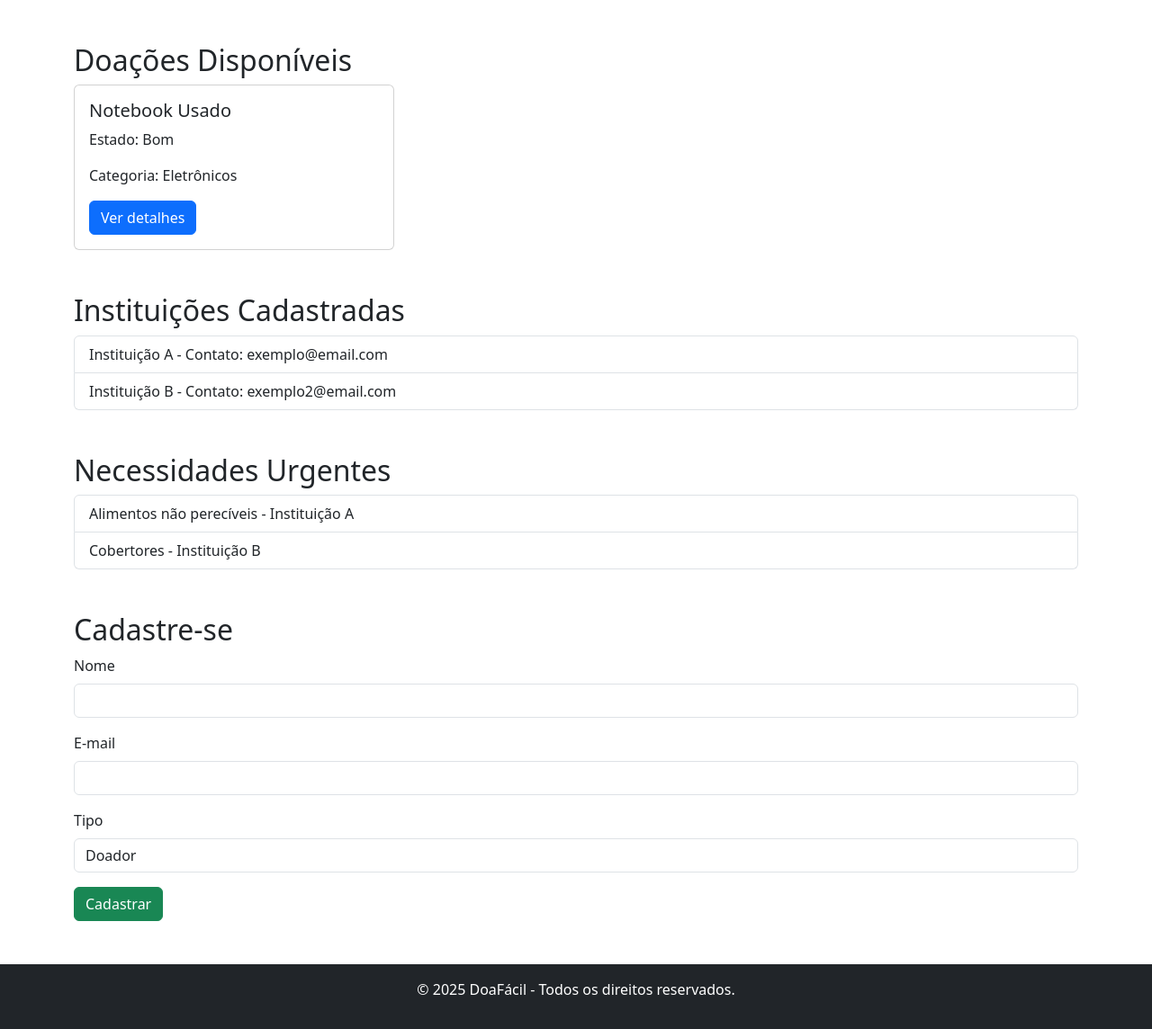
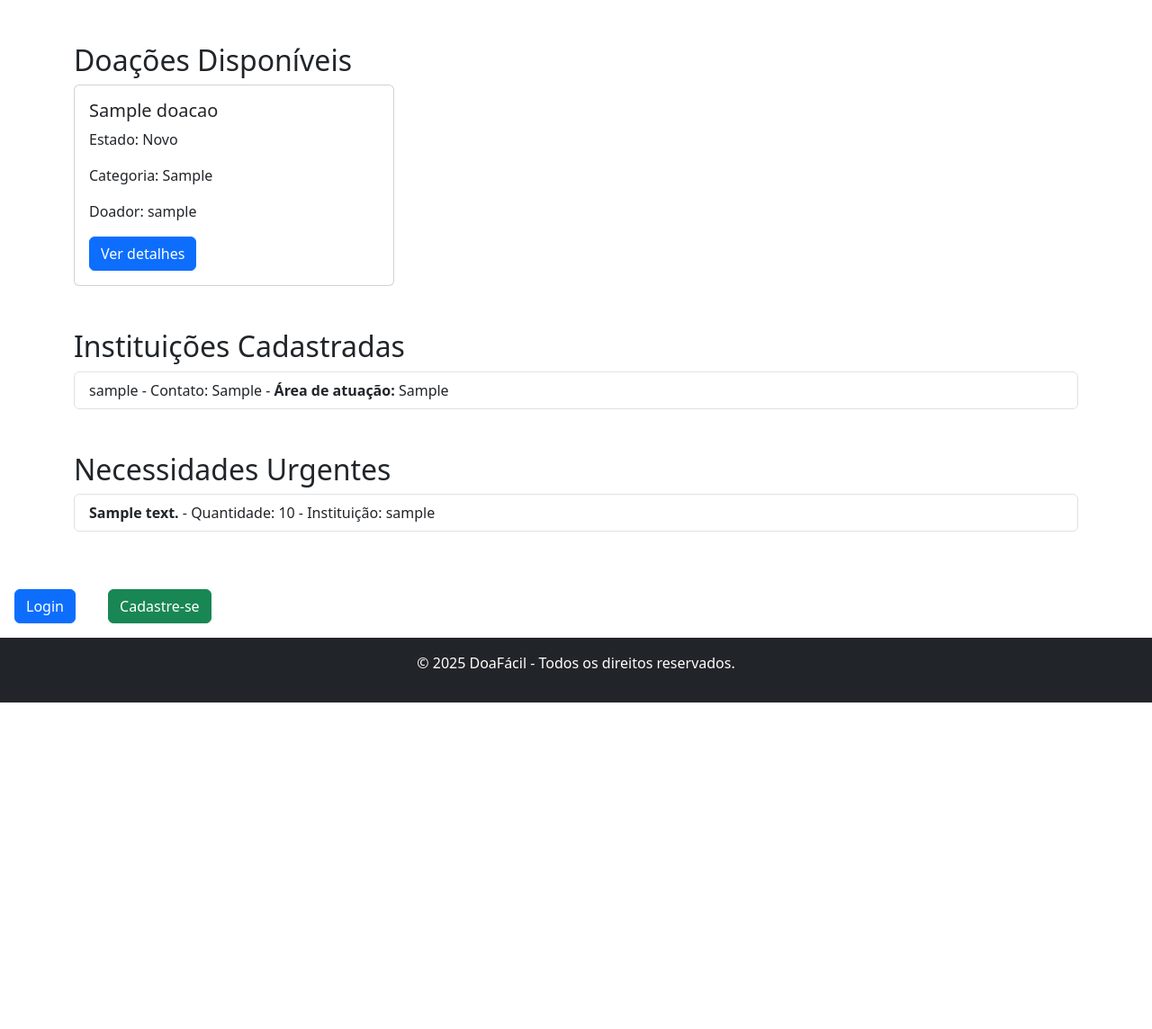
Before and after one commit to jotap1101/DoaFacil, a Django app: page / in a window 1280 px wide. Shown: the part 286-1430 px from the top of the page at 90% size. After the commit the page ends 1067 px from the top, so only its background shows below. Run offline with Django 5.2, Linux system fonts and the light colour scheme; tables that the repository leaves empty hold one stand-in row (values such as "Sample post").

Commit message:
botoes de login

```diff
--- a/app/templates/index.html
+++ b/app/templates/index.html
@@ -1,3 +1,4 @@
+{% load static %}
 <!DOCTYPE html>
 <html lang="pt-BR">
 <head>
@@ -5,24 +6,10 @@
     <meta name="viewport" content="width=device-width, initial-scale=1.0">
     <title>DoaFácil - Plataforma de Doações</title>
     <link href="https://cdn.jsdelivr.net/npm/bootstrap@5.3.0/dist/css/bootstrap.min.css" rel="stylesheet">
+    <link rel="stylesheet" href="{% static 'style.css' %}">
 </head>
 <body>
-    <nav class="navbar navbar-expand-lg navbar-dark bg-primary">
-        <div class="container">
-            <a class="navbar-brand" href="#">DoaFácil</a>
-            <button class="navbar-toggler" type="button" data-bs-toggle="collapse" data-bs-target="#navbarNav">
-                <span class="navbar-toggler-icon"></span>
-            </button>
-            <div class="collapse navbar-collapse" id="navbarNav">
-                <ul class="navbar-nav ms-auto">
-                    <li class="nav-item"><a class="nav-link" href="#doacoes">Doações</a></li>
-                    <li class="nav-item"><a class="nav-link" href="#instituicoes">Instituições</a></li>
-                    <li class="nav-item"><a class="nav-link" href="#necessidades">Necessidades</a></li>
-                    <li class="nav-item"><a class="nav-link" href="#cadastro">Cadastro</a></li>
-                </ul>
-            </div>
-        </div>
-    </nav>
+    {% include 'navbar.html' %}
 
     <header class="bg-light text-center p-5">
         <h1>Facilitamos sua Doação!</h1>
@@ -33,62 +20,149 @@
     <section id="doacoes" class="container my-5">
         <h2>Doações Disponíveis</h2>
         <div class="row">
-            <!-- Exemplo de Card de Doação -->
+            {% for doacao in doacoes %}
             <div class="col-md-4">
                 <div class="card">
                     <div class="card-body">
-                        <h5 class="card-title">Notebook Usado</h5>
-                        <p class="card-text">Estado: Bom</p>
-                        <p class="card-text">Categoria: Eletrônicos</p>
-                        <a href="#" class="btn btn-primary">Ver detalhes</a>
+                        <h5 class="card-title">{{ doacao.nome }}</h5>
+                        <p class="card-text">Estado: {{ doacao.estado_conservacao }}</p>
+                        <p class="card-text">Categoria: {{ doacao.categoria }}</p>
+                        <p class="card-text">Doador: {{ doacao.doador.usuario.username }}</p>
+                        <a href="{% url 'detalhes_doacao' doacao.id %}" class="btn btn-primary">Ver detalhes</a>
                     </div>
                 </div>
             </div>
+            {% empty %}
+            <p>Não há doações disponíveis no momento.</p>
+            {% endfor %}
         </div>
     </section>
 
     <section id="instituicoes" class="container my-5">
         <h2>Instituições Cadastradas</h2>
         <ul class="list-group">
-            <li class="list-group-item">Instituição A - Contato: exemplo@email.com</li>
-            <li class="list-group-item">Instituição B - Contato: exemplo2@email.com</li>
+            {% for instituicao in instituicoes %}
+            <li class="list-group-item">
+                {{ instituicao.usuario.username }} - Contato: {{ instituicao.contato }} -
+                <strong>Área de atuação:</strong> {{ instituicao.area_atuacao }}
+            </li>
+            {% empty %}
+            <p>Nenhuma instituição cadastrada ainda.</p>
+            {% endfor %}
         </ul>
     </section>
 
     <section id="necessidades" class="container my-5">
         <h2>Necessidades Urgentes</h2>
         <ul class="list-group">
-            <li class="list-group-item">Alimentos não perecíveis - Instituição A</li>
-            <li class="list-group-item">Cobertores - Instituição B</li>
+            {% for necessidade in necessidades %}
+            <li class="list-group-item">
+                <strong>{{ necessidade.descricao }}</strong> -
+                Quantidade: {{ necessidade.quantidade }} -
+                Instituição: {{ necessidade.instituicao.usuario.username }}
+            </li>
+            {% empty %}
+            <p>Não há necessidades cadastradas no momento.</p>
+            {% endfor %}
         </ul>
     </section>
 
-    <section id="cadastro" class="container my-5">
-        <h2>Cadastre-se</h2>
-        <form>
+    <button class="btn btn-primary m-3" id="loginBtn">Login</button>
+    <button class="btn btn-success m-3" id="registerBtn">Cadastre-se</button>
+
+    <!-- Modal de Login -->
+    <div class="modal fade" id="loginModal" tabindex="-1" aria-labelledby="loginModalLabel" aria-hidden="true">
+        <div class="modal-dialog">
+            <div class="modal-content">
+                <div class="modal-header">
+                    <h5 class="modal-title" id="loginModalLabel">Login</h5>
+                    <button type="button" class="btn-close" data-bs-dismiss="modal" aria-label="Close"></button>
+                </div>
+                <div class="modal-body">
+                    <form method="POST" action="/login/">
+                        {% csrf_token %}
+                        <div class="mb-3">
+                            <label class="form-label">Usuário</label>
+                            <input type="text" class="form-control" name="username" required>
+                        </div>
+                        <div class="mb-3">
+                            <label class="form-label">Senha</label>
+                            <input type="password" class="form-control" name="password" required>
+                        </div>
+                        <button type="submit" class="btn btn-success">Entrar</button>
+                    </form>
+                </div>
+            </div>
+        </div>
+    </div>
+
+    <!-- Modal de Cadastro -->
+    <div class="modal fade" id="registerModal" tabindex="-1" aria-labelledby="registerModalLabel" aria-hidden="true">
+        <div class="modal-dialog">
+            <div class="modal-content">
+                <div class="modal-header">
+                    <h5 class="modal-title" id="registerModalLabel">Cadastro</h5>
+                    <button type="button" class="btn-close" data-bs-dismiss="modal" aria-label="Close"></button>
+                </div>
+                <div class="modal-body">
+                    <form method="POST" action="{% url 'register' %}">
+                        {% csrf_token %}
                         <div class="mb-3">
                             <label class="form-label">Nome</label>
-                <input type="text" class="form-control" required>
+                            <input type="text" class="form-control" name="name" required>
                         </div>
                         <div class="mb-3">
                             <label class="form-label">E-mail</label>
-                <input type="email" class="form-control" required>
+                            <input type="email" class="form-control" name="email" required>
                         </div>
                         <div class="mb-3">
-                <label class="form-label">Tipo</label>
-                <select class="form-control">
-                    <option>Doador</option>
-                    <option>Instituição</option>
+                            <label class="form-label">Senha</label>
+                            <input type="password" class="form-control" name="password" required>
+                        </div>
+                        <div class="mb-3">
+                            <label class="form-label">Tipo de Conta</label>
+                            <select class="form-control" name="account_type" id="accountType">
+                                <option value="pessoa_fisica">Pessoa Física</option>
+                                <option value="instituicao">Instituição</option>
                             </select>
+                        </div>
+                        <div class="mb-3 d-none" id="institutionFields">
+                            <label class="form-label">Área de Atuação</label>
+                            <input type="text" class="form-control" name="area_atuacao">
+                            <label class="form-label">Contato</label>
+                            <input type="text" class="form-control" name="contato">
                         </div>
                         <button type="submit" class="btn btn-success">Cadastrar</button>
                     </form>
-    </section>
+                </div>
+            </div>
+        </div>
+    </div>
 
     <footer class="bg-dark text-white text-center p-3">
         <p>&copy; 2025 DoaFácil - Todos os direitos reservados.</p>
     </footer>
 
     <script src="https://cdn.jsdelivr.net/npm/bootstrap@5.3.0/dist/js/bootstrap.bundle.min.js"></script>
+    <script>
+        document.getElementById("loginBtn").addEventListener("click", function() {
+            var loginModal = new bootstrap.Modal(document.getElementById("loginModal"));
+            loginModal.show();
+        });
+
+        document.getElementById("registerBtn").addEventListener("click", function() {
+            var registerModal = new bootstrap.Modal(document.getElementById("registerModal"));
+            registerModal.show();
+        });
+
+        document.getElementById("accountType").addEventListener("change", function() {
+            var institutionFields = document.getElementById("institutionFields");
+            if (this.value === "instituicao") {
+                institutionFields.classList.remove("d-none");
+            } else {
+                institutionFields.classList.add("d-none");
+            }
+        });
+    </script>
 </body>
 </html>
--- a/app/urls.py
+++ b/app/urls.py
@@ -10,7 +10,8 @@ urlpatterns = [
     path('instituicoes/<int:instituicao_id>/', views.detalhes_instituicao, name='detalhes_instituicao'),  # Detalhes de uma instituição
     path('cadastrar_doacao/', views.cadastrar_doacao, name='cadastrar_doacao'),  # Cadastro de doação
     path('cadastrar_necessidade/', views.cadastrar_necessidade, name='cadastrar_necessidade'),  # Cadastro de necessidade
-    # path('ocorrencias', views.OcorrenciasView, name='ocorrencias'),
+    path('register/', views.register_view, name='register'),
+    path('pagdoacoes', views.DoacoesView, name='pagdoacoes'),
     # path('instituicoes', views.InstituicoesView, name='instituicoes'),
     # path('areasdosaber', views.AreasdosaberView, name='areasdosaber'),
 ]
--- a/app/views.py
+++ b/app/views.py
@@ -2,6 +2,10 @@ from django.shortcuts import render, redirect, get_object_or_404
 from django.contrib.auth.decorators import login_required
 from .models import Doacao, Necessidade, Instituicao
 from .forms import DoacaoForm, NecessidadeForm
+from django.shortcuts import render, redirect
+from django.contrib.auth.models import User
+from django.contrib.auth import login, authenticate
+from django.contrib import messages
 
 
 def index(request):
@@ -11,6 +15,36 @@ def index(request):
     necessidades = Necessidade.objects.filter(aprovado_por_admin=True)[:5]
     return render(request, 'index.html', {'doacoes': doacoes, 'instituicoes': instituicoes, 'necessidades': necessidades})
 
+def DoacoesView(request):
+    doacoes = Doacao.objects.all()
+    return render(request, 'doacoes.html', {'doacoes': doacoes})
+
+# def InstituicoesView(request):
+#     instituicoes = Instituicao.objects.all()
+#     return render(request, 'instituicoes.html', {'instituicoes': instituicoes})
+
+def register_view(request):
+    if request.method == 'POST':
+        name = request.POST.get('name')
+        email = request.POST.get('email')
+        password = request.POST.get('password')
+        account_type = request.POST.get('account_type')
+
+        if User.objects.filter(username=email).exists():
+            messages.error(request, "E-mail já cadastrado!")
+            return redirect('register')
+
+        user = User.objects.create_user(username=email, email=email, password=password)
+        user.first_name = name
+        user.save()
+
+        # Autenticar e logar o usuário automaticamente após o registro
+        user = authenticate(username=email, password=password)
+        if user:
+            login(request, user)
+            return redirect('index')
+
+    return render(request, 'register.html')
 
 @login_required
 def cadastrar_doacao(request):
```
Also changed, not shown: app/models.py (+6 -1 lines), app/templates/doacoes.html (added, +34 -0 lines), app/templates/instituicoes.html (added, +27 -0 lines), app/templates/navbar.html (+14 -46 lines), config/settings.py (+2 -6 lines), app/migrations/0003_alter_usuario_email.py (added), app/templates/detalhes_doacao.html (added), app/templates/necessidades.html (added), 1 other file. Lines whose indentation alone changed are shown as unchanged.
